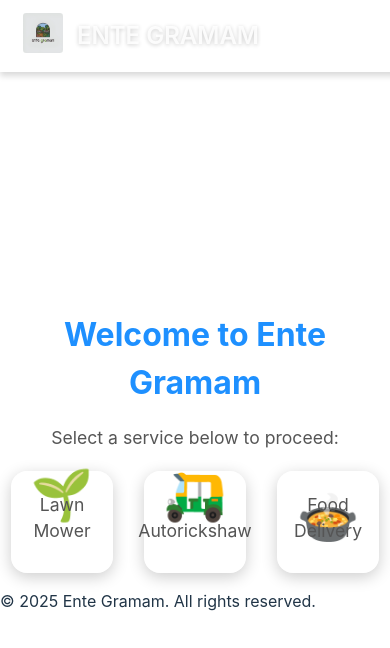
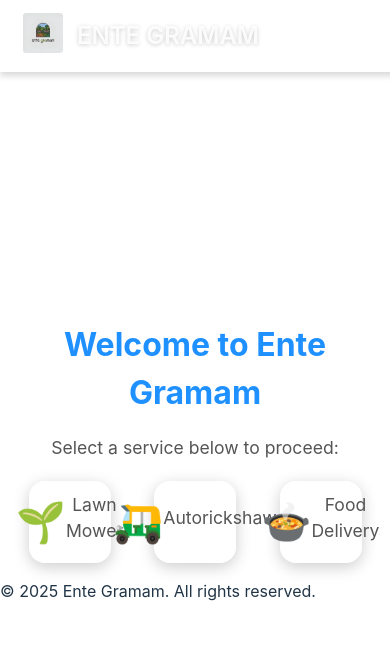
Before and after one commit to code-ninja-labs/ente-gramam1, a React (Vite) app: page / in a window 390 px wide. Shown: the top 648 px of the page. Built offline with nearby package versions, Linux system fonts and the light colour scheme.

Commit message:
Update AppIcons.css

```diff
--- a/src/components/AppIcons/AppIcons.css
+++ b/src/components/AppIcons/AppIcons.css
@@ -2,47 +2,57 @@
   display: flex;
   justify-content: space-evenly;
   margin-top: 20px;
-  flex-wrap: wrap; /* Wrap icons if necessary */
-  gap: 20px; /* Space between icons */
+  flex-wrap: wrap; /* Wrap icons to next line if needed */
+  gap: 20px; /* Space between each icon-container set */
 }
 
 .icon-item {
   display: flex;
-  flex-direction: column;
   align-items: center;
   justify-content: center;
-  position: relative; /* Positioning the container for layered styling */
   text-align: center;
-  width: 100px; /* Fixed size for uniformity */
-  height: 100px;
-  border-radius: 16px; /* Rounded square */
-  background: rgba(255, 255, 255, 0.2); /* Transparent background */
-  box-shadow: 0 4px 16px rgba(0, 0, 0, 0.2); /* Shadow for depth */
+  width: 100px; /* Fixed width for each container */
+  height: 100px; /* Fixed height for each container */
+  border-radius: 16px; /* Rounded square effect */
+  background: rgba(255, 255, 255, 0.2); /* Glassmorphic background */
+  box-shadow: 0 4px 16px rgba(0, 0, 0, 0.2); /* Slight shadow for depth */
   backdrop-filter: blur(10px); /* Glassmorphism blur effect */
-  -webkit-backdrop-filter: blur(10px); /* Safari support */
-  border: 1px solid rgba(255, 255, 255, 0.3); /* Subtle outline */
-  transition: transform 0.3s ease; /* Smooth animations */
+  -webkit-backdrop-filter: blur(10px); /* Safari browser support */
+  border: 1px solid rgba(255, 255, 255, 0.3); /* Subtle border for container */
+  transition: transform 0.3s ease-in-out; /* Smooth animation for hover effect */
 }
 
 .icon-item:hover {
-  transform: translateY(-10px); /* Lift-up effect on hover */
+  transform: scale(1.05); /* Slight hover effect for better interaction */
 }
 
 .icon {
-  font-size: 50px;
-  margin-bottom: 10px;
-  position: absolute;
+  font-size: 50px; /* Size of the icon (emoji) */
 }
 
 .icon-label {
-  color: #ffffff; /* White text for dark theme */
-  font-size: 1rem;
-  position: absolute; /* Ensure it stays in place */
-  bottom: 10px;
+  color: #ffffff; /* White text for labels to blend with a dark theme */
+  font-size: 0.9rem; /* Subtle font size for app names */
+  text-align: center; /* Center-align the label text */
+  margin-top: 10px; /* Space between the container and the label */
 }
 
-/* Specific adjustments for Lawn Mower and Autorickshaw */
-.icon-item:nth-child(1) .icon, /* Lawn Mower */
-.icon-item:nth-child(2) .icon { /* Autorickshaw */
-  top: -15px; /* Lift above the container */
+/* Responsive adjustments for smaller screens */
+@media (max-width: 768px) {
+  .app-icons {
+    gap: 15px; /* Reduce the gap between sets */
+  }
+
+  .icon-item {
+    width: 80px; /* Reduce size of the icon-container */
+    height: 80px;
+  }
+
+  .icon {
+    font-size: 40px; /* Reduce icon size */
+  }
+
+  .icon-label {
+    font-size: 0.8rem; /* Reduce label size */
+  }
 }
```
